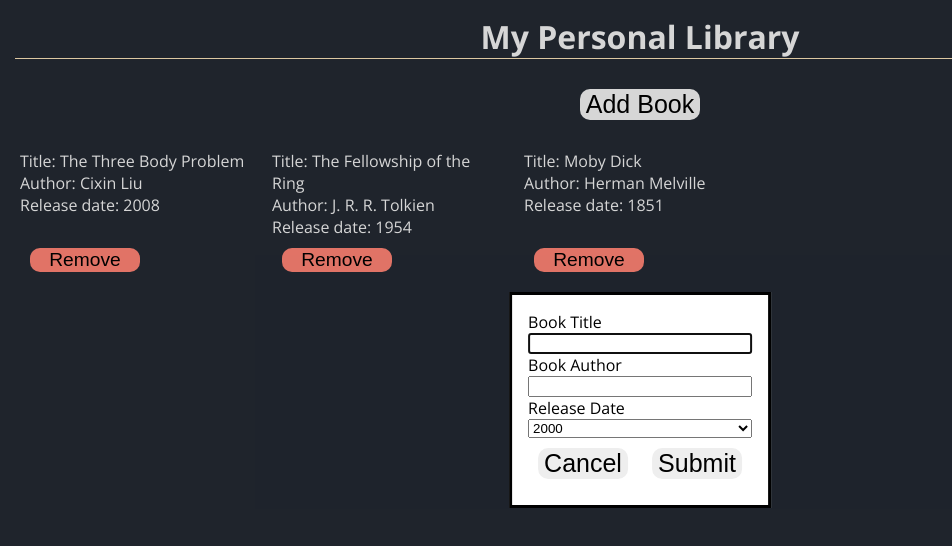
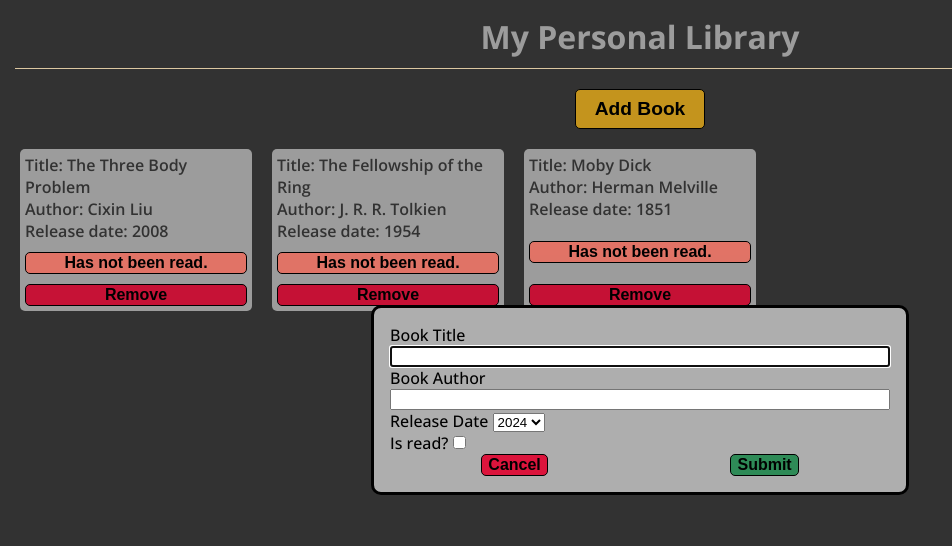
Before and after one commit to saffer001/library, a plain HTML site: page index.html in a window 1280 px wide. Both pictures are taken after a click on the button "Add Book". Shown: the whole page, without its empty margins (0-952 px from the left). Drawn offline with nearby package versions, Linux system fonts and the light colour scheme.

Commit message:
finish full functionality, work on stylesheet

```diff
--- a/index.html
+++ b/index.html
@@ -23,18 +23,24 @@
     </div>
 
 <dialog id="favDialog">
-    <form method="dialog">
+    <form method="dialog" name="bookAddForm" onsubmit="return validateInput()">
         <div id="formContainer">
             <label for="bookTitle">Book Title</label>
             <input id="bookTitle" type="text" name="bookTitle">
             <label for="bookAuthor">Book Author</label>
             <input id="bookAuthor" type="text" name="bookAuthor">
-            <label for="releaseDate">Release Date</label>
-            <select id="releaseDate" name="releaseDate"></select>
+            <div class="bookReleaseDateContainer">
+                <label for="releaseDate">Release Date</label>
+                <select id="releaseDate" name="releaseDate"></select>
+            </div>
+            <div class = bookIsReadCheckbox>
+                <label for="isRead">Is read?</label>
+                <input type="checkbox" id="isRead" name="isRead">
+            </div>
 
-          <div>
-            <button id="cancel" type="reset">Cancel</button>
-            <button id="submitButton" type="submit">Submit</button>
+          <div class="formButtons">
+            <button id="cancelButton" type="reset">Cancel</button>
+            <button id="submitButton" type="button">Submit</button>
           </div>
         </form>
 <!--         <button id="updateDetails">Update details</button>
--- a/script.js
+++ b/script.js
@@ -23,17 +23,19 @@ const inputBookTitle = document.getElementById("bookTitle");
 const inputBookAuthor = document.getElementById("bookAuthor");
 //buttons
 const submitButton = document.getElementById("submitButton");
-const cancelButton = document.getElementById("cancel");
+const cancelButton = document.getElementById("cancelButton");
 const updateButton = document.getElementById("updateDetails");
 const addBookButton = document.getElementById("addBook");
+const isReadCheckbox = document.getElementById("isRead");
+let currentYear = new Date().getFullYear();
 
 //populate with a few static items
-addNewBook("The Three Body Problem", "Cixin Liu", 2008);
-addNewBook("The Fellowship of the Ring", "J. R. R. Tolkien", 1954);
-addNewBook("Moby Dick", "Herman Melville", 1851);
+addNewBook("The Three Body Problem", "Cixin Liu", 2008, false);
+addNewBook("The Fellowship of the Ring", "J. R. R. Tolkien", 1954, "on");
+addNewBook("Moby Dick", "Herman Melville", 1851, false);
 
 //populating release date selector
-for (let index = 2000; index >= 1000; index--) {
+for (let index = currentYear; index >= 1000; index--) {
   const optionReleaseDate = document.createElement('option');
   optionReleaseDate.value = index;
   optionReleaseDate.textContent = index;
@@ -51,11 +53,8 @@ for (let index = 2000; index >= 1000; index--) {
     dialog.close();
   });
 
-submitButton.addEventListener("click", () => {
-  addNewBook(inputBookTitle.value, inputBookAuthor.value, selectReleaseDate.value);
-});
 
-function addNewBook(title, author, date) {
+function addNewBook(title, author, date, isRead) {
   let addNewBook = new Book(title, author, date);
   arrayBooks.push(addNewBook);
 
@@ -66,6 +65,23 @@ function addNewBook(title, author, date) {
   newBookDiv.innerHTML = `Title: ${addNewBook.title}<br>Author: ${addNewBook.author}<br>Release date: ${addNewBook.releaseDate}`;
   newBookDiv.className = "newBookDiv";
 
+  const isReadStatus = document.createElement("button");
+  if (isRead == true) {
+    isReadStatus.textContent = "Has been read.";
+    isReadStatus.className = "readStatusTrue button";
+  } else {
+    isReadStatus.textContent = "Has not been read."
+    isReadStatus.className = "readStatusFalse button";
+  }
+  isReadStatus.addEventListener("click", () => {
+    if (isReadStatus.textContent == "Has been read.") {
+      isReadStatus.textContent = "Has not been read.";
+      isReadStatus.className = "readStatusFalse";
+    } else {
+      isReadStatus.textContent = "Has been read.";
+      isReadStatus.className = "readStatusTrue";
+    };
+  });
   const removeButton = document.createElement("button");
   removeButton.className = "removeButton";
   removeButton.textContent = "Remove";
@@ -73,7 +89,22 @@ function addNewBook(title, author, date) {
     cardContainer.removeChild(bookContainer);
   };
   bookContainer.appendChild(newBookDiv);
+  bookContainer.appendChild(isReadStatus);
   bookContainer.appendChild(removeButton);
   cardContainer.appendChild(bookContainer);
 
 };
+
+submitButton.addEventListener("click", () => {
+  if (inputBookTitle.value.trim() === "" || inputBookAuthor.value.trim() === "") {
+    alert("The book must have a title and an author!");
+    if (inputBookAuthor.value.trim() === "") {
+      inputBookAuthor.focus();
+    } else {
+      inputBookTitle.focus();
+    }
+  return;
+  }
+addNewBook(inputBookTitle.value, inputBookAuthor.value, selectReleaseDate.value, isReadCheckbox.checked);
+dialog.close();
+});
--- a/style.css
+++ b/style.css
@@ -3,12 +3,13 @@
 }
 
 body {
-    background-color: #222831;
+    background-color: #383838;
     font-family: "Open Sans", sans-serif;
 }
 
 h1 {
-    color: #EEEEEE ;
+    color: #aeaeae;
+    margin-bottom: 10px;
 }
 
 header {
@@ -25,12 +26,20 @@ header {
 }
 
 button {
-    border-radius: 10px;
+    font-size: medium;
+    font-weight: 600;
+    border-radius: 5px;
     border: 0px solid transparent;
-    font-size: 25px;
     box-shadow: 0px 0px 0px transparent;
     background-color:#EEEEEE;
-    margin: 10px;
+    border: 1px solid black;
+}
+
+#addBook {
+    background-color: goldenrod;
+    font-size: larger;
+    height: 40px;
+    width: 130px;
 }
 
 #book-cards {
@@ -47,19 +56,49 @@ button {
 }
 
 dialog {
+    width: 500px;
+    font-size: medium;
+    font-weight: 500;
     top: 50%;
     left: 50%;
     transform: translate(-50%, -50%);
+    background-color: #aeaeae;
+    border-radius: 10px;
 }
 
 .bookContainer {
+    font-weight: 400;
+    color: #383838;
+    padding: 5px;
+    font-weight: 600;
     display: flex;
     flex-direction: column;
     justify-content: space-between;
+    background-color: #aeaeae;
+    border-radius: 5px;
+    gap: 10px;
 }
 
 .removeButton {
-    max-width: 110px;
-    font-size: larger;
+    background-color: crimson;
+}
+
+.readStatusTrue {
+    background-color: seagreen;
+}
+
+.readStatusFalse {
     background-color: salmon;
 }
+
+#cancelButton  {
+    background-color: crimson;
+}
+#submitButton {
+    background-color: seagreen;
+}
+
+.formButtons {
+    display: flex;
+    justify-content: space-around;
+}
```
